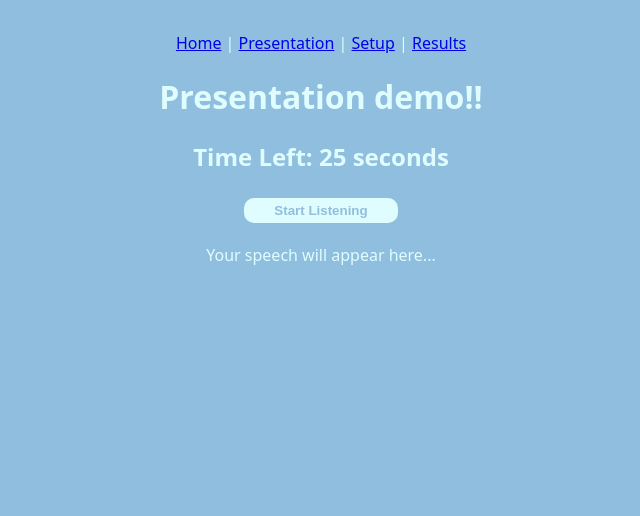
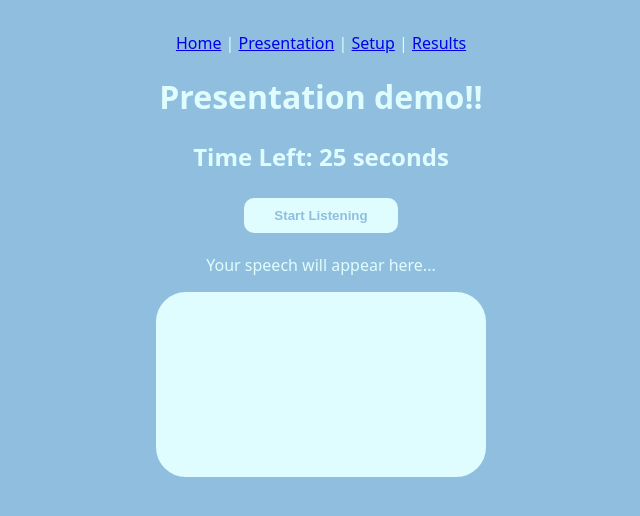
Before and after one commit to happicatalpa/nwhacks-2026, a React (Vite) app in the folder frontend/: page /present in a window 1280 px wide. Shown: the top 516 px of the page, without its empty margins (319-959 px from the left). Built offline with nearby package versions, Linux system fonts and the light colour scheme; no server answers.

Commit message:
somthing

```diff
--- a/frontend/src/pages/presenting.jsx
+++ b/frontend/src/pages/presenting.jsx
@@ -15,7 +15,7 @@ export default function Presenting({ setTranscript }) {
         <Timer start={30} />
         <SpeechToText setTranscript={setTranscript}/>
       </div>
-      <div>
+      <div id="camera">
         <Camera />
 
       </div>
--- a/frontend/src/styles/global.css
+++ b/frontend/src/styles/global.css
@@ -1,3 +1,5 @@
+
+
 * {
   box-sizing: border-box;
 }
@@ -9,12 +11,22 @@ body {
   color: #DFFDFF;
 }
 
+#camera {
+  border: 15px solid #DFFDFF;
+  background-color: #DFFDFF;
+  border-radius: 30px;
+  overflow: hidden;
+  display: inline-block;
+  position: relative;
+  left: center;
+}
+
 button {
   background-color: #DFFDFF;
   color: #90BEDE;
   border: none;
   font-weight: bold;
-  padding: 5px 30px;
+  padding: 10px 30px;
   margin: 5px;
   border-radius: 10px;
   cursor: pointer;
```
